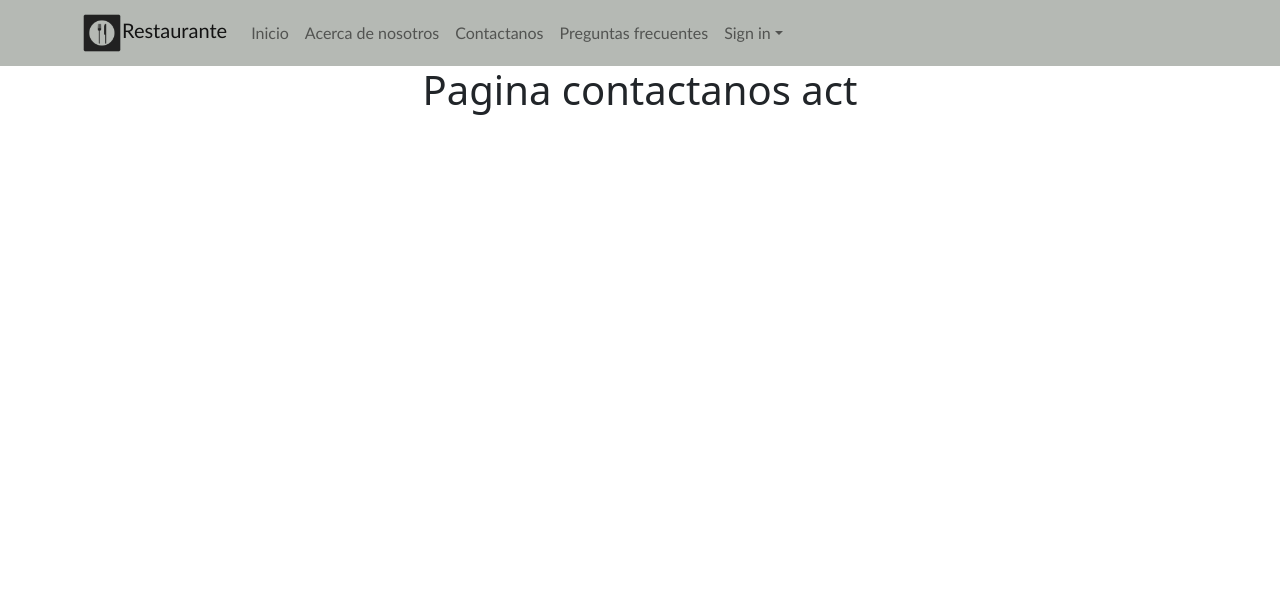
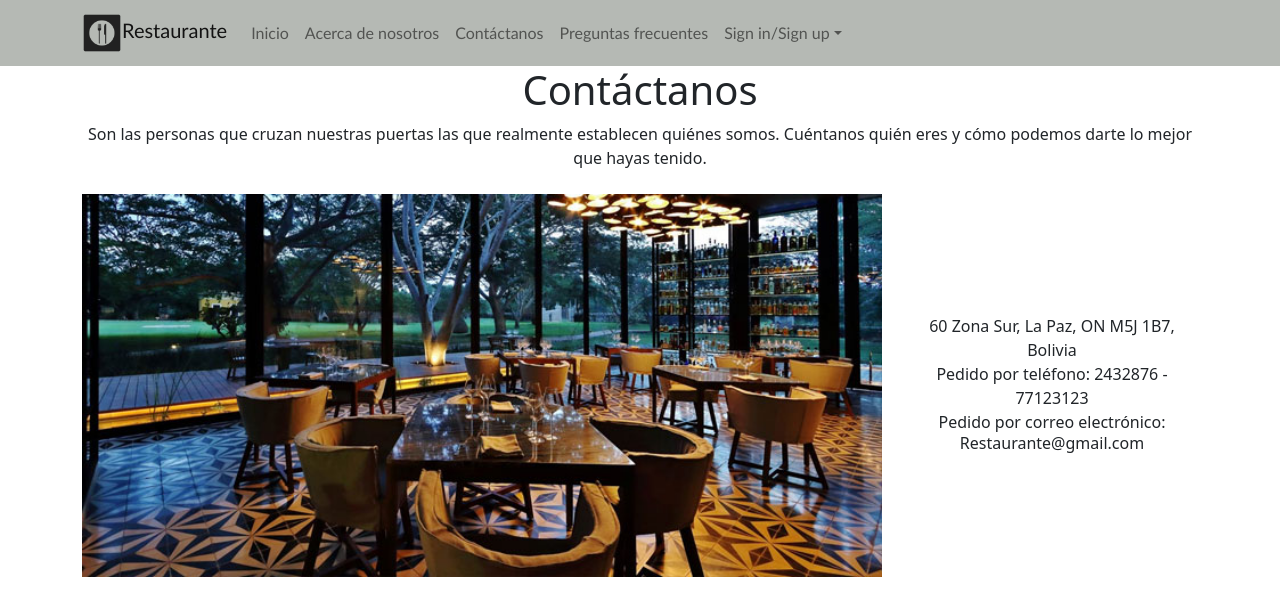
Before and after one commit to Alvaro-IHC/SCom-rest-client, a React (Create React App) app: page /contactanos in a window 1280 px wide. Shown: the top 616 px of the page. Built offline with nearby package versions, Linux system fonts and the light colour scheme.

Commit message:
vista contactanos para verificar

```diff
--- a/src/App.js
+++ b/src/App.js
@@ -1,8 +1,8 @@
 import "./App.css";
 import { BrowserRouter, Navigate, Route, Routes } from "react-router-dom";
-import Acerca_de_nosotros from "./components/casual_user/acercaDeNosotros/AcercaDeNosotros";
+import AcercaDeNosotros from "./components/casual_user/acercaDeNosotros/AcercaDeNosotros";
 import Contactanos from "./components/casual_user/contactanos/Contactanos";
-import Preguntas_frecuentes from "./components/casual_user/preguntasFrecuentes/PreguntasFrecuentes";
+import PreguntasFrecuentes from "./components/casual_user/preguntasFrecuentes/PreguntasFrecuentes";
 import Inicio from "./components/casual_user/home/Inicio";
 import NavBarExample from "./components/casual_user/layouts/Navbar";
  import SignIn from "./components/authentication/signin/SignIn";
@@ -17,11 +17,11 @@ function App() {
         <Routes>
           <Route path="/" element={<NavBarExample />}>
             <Route index element={<Inicio />} />
-            <Route path="acerca_de_nosotros" element={<Acerca_de_nosotros />} />
+            <Route path="acerca_de_nosotros" element={<AcercaDeNosotros />} />
             <Route path="contactanos" element={<Contactanos />} />
             <Route
               path="preguntas_frecuentes"
-              element={<Preguntas_frecuentes />}
+              element={<PreguntasFrecuentes />}
             />
 
              <Route path="sign_in" element={<SignIn />} />
--- a/src/components/casual_user/acercaDeNosotros/AcercaDeNosotros.js
+++ b/src/components/casual_user/acercaDeNosotros/AcercaDeNosotros.js
@@ -1,6 +1,6 @@
 import React from 'react'
 
-const Acerca_de_nosotros = () => {
+const AcercaDeNosotros = () => {
   return (
     <div>
         <h1> Pagina acerca de nosotros</h1>
@@ -9,4 +9,4 @@ const Acerca_de_nosotros = () => {
   )
 }
 
-export default Acerca_de_nosotros
+export default AcercaDeNosotros
--- a/src/components/casual_user/carousel_c/CarouselC.js
+++ b/src/components/casual_user/carousel_c/CarouselC.js
@@ -1,6 +1,6 @@
 import Carousel from 'react-bootstrap/Carousel';
 
-function Carousel_c() {
+function CarouselC() {
   return (
     <Carousel>
       <Carousel.Item>
@@ -49,4 +49,4 @@ function Carousel_c() {
   );
 }
 
-export default Carousel_c;
+export default CarouselC;
--- a/src/components/casual_user/contactanos/Contactanos.js
+++ b/src/components/casual_user/contactanos/Contactanos.js
@@ -1,11 +1,14 @@
 import React from 'react'
+import ContenedorC from './ContenedorC'
 
 const Contactanos = () => {
   return (
     <div>
-        <h1> Pagina contactanos act</h1>
+        <h1>Contáctanos</h1>
+        <ContenedorC/>
+    </div>
 
-    </div>
+
   )
 }
 
--- /dev/null
+++ b/src/components/casual_user/contactanos/ContenedorC.js
@@ -0,0 +1,38 @@
+import Container from 'react-bootstrap/Container';
+import Row from 'react-bootstrap/Row';
+import Col from 'react-bootstrap/Col';
+
+function ContenedorC() {
+  return (
+    <Container fluid="md">
+      <Row>
+        <Col>Son las personas que cruzan nuestras puertas las que realmente establecen quiénes somos. Cuéntanos quién eres y cómo podemos darte lo mejor que hayas tenido.</Col>
+
+      </Row>
+      <br/>
+      <Row>
+
+        <Col>
+        <img className='imagen-logo' src={require('../../../assets/images/user_casual/restauranteImg1.jpg')} alt='xd' width={800} />
+        </Col>
+
+
+
+      <Col>
+      <br/><br/><br/><br/><br/>
+      60 Zona Sur, La Paz, ON M5J 1B7, Bolivia <br/>Pedido por teléfono: 2432876 - 77123123<br/>
+      Pedido por correo electrónico: <h6> Restaurante@gmail.com</h6><br/>
+      </Col>
+
+
+
+  </Row>
+
+
+      <Row><Col></Col> </Row>
+
+    </Container>
+  );
+}
+
+export default ContenedorC;
--- a/src/components/casual_user/home/Inicio.js
+++ b/src/components/casual_user/home/Inicio.js
@@ -1,9 +1,9 @@
 import React from 'react'
 import Table from 'react-bootstrap/Table';
-import Card from 'react-bootstrap/Card';
-import Navbar2 from './Inicio.css';
-import Carousel_c from '../carousel_c/CarouselC';
-import Maps_1 from '../mapa/Maps1';
+
+import './Inicio.css';
+import CarouselC from '../carousel_c/CarouselC';
+import Maps1 from '../mapa/Maps1';
 
 const Inicio = () => {
   return (
@@ -13,20 +13,20 @@ const Inicio = () => {
 
 
         <td  className='casilla_ubicacion'>
-          <Maps_1/>
+          <Maps1/>
           <h2>Ubicación</h2>
 
 
         </td>
         <td className='celdas'>
 
-        <Carousel_c />
+        <CarouselC />
 
         </td>
         </tr>
 
         <tr>
-        <td colSpan={2} ><h2>24328766-77123123</h2> </td>
+        <td colSpan={2} ><h2>2432876-77123123</h2> </td>
 
       </tr>
 
--- a/src/components/casual_user/layouts/Navbar.js
+++ b/src/components/casual_user/layouts/Navbar.js
@@ -4,8 +4,8 @@ import { Outlet, Link} from "react-router-dom"
 import {Navbar, Nav, Container} from "react-bootstrap"
 
 import NavDropdown from 'react-bootstrap/NavDropdown';
-import Navbar2 from './Navbar2.css';
-import bootstrap from 'bootstrap/dist/css/bootstrap.min.css';
+import './Navbar.css';
+import 'bootstrap/dist/css/bootstrap.min.css';
 
 const NavBarExample = () => {
   return (
@@ -20,7 +20,7 @@ const NavBarExample = () => {
           <Nav className="me-auto">
             <Nav.Link as={Link} className="botonl" to="/">Inicio</Nav.Link>
             <Nav.Link as={Link} className="botonl" to="/acerca_de_nosotros">Acerca de nosotros</Nav.Link>
-            <Nav.Link as={Link} className="botonl" to="/contactanos">Contactanos</Nav.Link>
+            <Nav.Link as={Link} className="botonl" to="/contactanos">Contáctanos</Nav.Link>
             <Nav.Link as={Link} className="botonl" to="/preguntas_frecuentes">Preguntas frecuentes</Nav.Link>
 
 
@@ -29,10 +29,9 @@ const NavBarExample = () => {
 
 
 
-          <NavDropdown className="botonl" title="Sign in" id="navbarScrollingDropdown">
+          <NavDropdown className="botonl" title="Sign in/Sign up" id="navbarScrollingDropdown">
               <NavDropdown.Item as={Link} to="/sign_in">Sign in</NavDropdown.Item>
-              <NavDropdown.Item as={Link} to="/sign_up">Sign up
-              </NavDropdown.Item>
+              <NavDropdown.Item as={Link} to="/sign_up">Sign up</NavDropdown.Item>
               <NavDropdown.Divider />
 
             </NavDropdown>
--- a/src/components/casual_user/preguntasFrecuentes/PreguntasFrecuentes.js
+++ b/src/components/casual_user/preguntasFrecuentes/PreguntasFrecuentes.js
@@ -1,6 +1,6 @@
 import React from 'react'
 
-const Preguntas_frecuentes = () => {
+const PreguntasFrecuentes = () => {
   return (
     <div>
         <h1> Pagina de preguntas frecuentes</h1>
@@ -9,4 +9,4 @@ const Preguntas_frecuentes = () => {
   )
 }
 
-export default Preguntas_frecuentes
+export default PreguntasFrecuentes
```
Also changed, not shown: src/assets/images/user_casual/restauranteImg1.jpg (added), src/components/casual_user/layouts/Navbar.css (renamed from src/components/casual_user/layouts/Navbar2.css).
